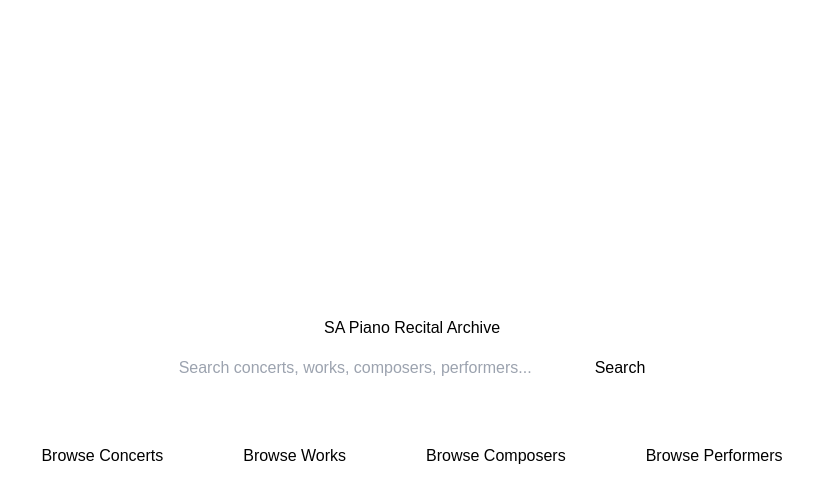
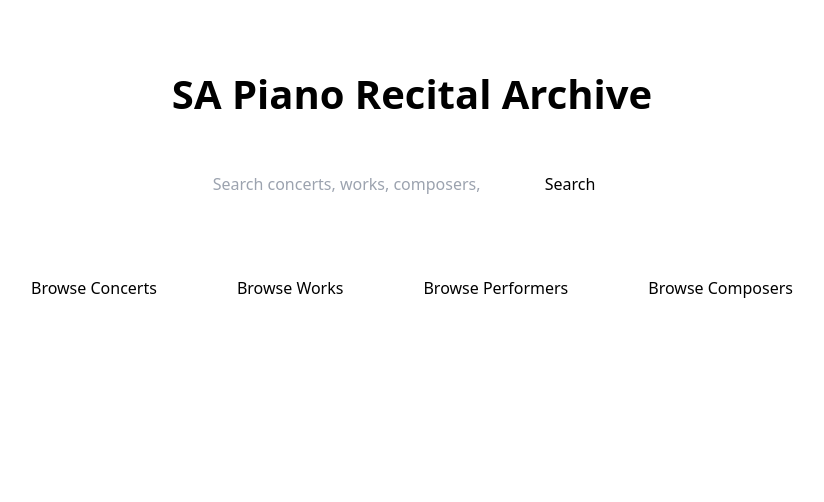
Before and after one commit to little-scale/sa-piano-archive-frontend-v2, a Next.js app: page / in a window 1280 px wide. Shown: the top 502 px of the page, without its empty margins (228-1052 px from the left). Built offline with nearby package versions, Linux system fonts and the light colour scheme.

Commit message:
Update index.js

```diff
--- a/pages/index.js
+++ b/pages/index.js
@@ -1,45 +1,48 @@
+import Link from 'next/link';
 import { useState } from 'react';
-import { useRouter } from 'next/router';
-import Link from 'next/link';
 
 export default function Home() {
   const [query, setQuery] = useState('');
-  const router = useRouter();
 
   const handleSearch = (e) => {
     e.preventDefault();
     if (query.trim()) {
-      router.push(`/search?q=${encodeURIComponent(query.trim())}`);
+      window.location.href = `/search?q=${encodeURIComponent(query.trim())}`;
     }
   };
 
   return (
-    <div style={{
-      display: 'flex',
-      flexDirection: 'column',
-      alignItems: 'center',
-      justifyContent: 'center',
-      height: '100vh',
-      fontFamily: 'sans-serif'
-    }}>
-      <h1>SA Piano Recital Archive</h1>
+    <div style={{ padding: '4rem', display: 'flex', flexDirection: 'column', alignItems: 'center' }}>
+      <h1 style={{ fontSize: '2.5rem', marginBottom: '2rem', fontWeight: 'bold' }}>
+        SA Piano Recital Archive
+      </h1>
 
-      <form onSubmit={handleSearch} style={{ marginBottom: '2rem' }}>
+      <form onSubmit={handleSearch} style={{ marginBottom: '3rem' }}>
         <input
           type="text"
           placeholder="Search concerts, works, composers, performers..."
           value={query}
           onChange={(e) => setQuery(e.target.value)}
-          style={{ padding: '1rem', width: '400px', fontSize: '1rem' }}
+          style={{ padding: '1rem', width: '300px', fontSize: '1rem' }}
         />
-        <button type="submit" style={{ padding: '1rem', marginLeft: '1rem', fontSize: '1rem' }}>Search</button>
+        <button type="submit" style={{ padding: '1rem 2rem', marginLeft: '1rem' }}>
+          Search
+        </button>
       </form>
 
       <div style={{ display: 'flex', gap: '1rem' }}>
-        <Link href="/concerts"><button style={{ padding: '1rem 2rem' }}>Browse Concerts</button></Link>
-        <Link href="/works"><button style={{ padding: '1rem 2rem' }}>Browse Works</button></Link>
-        <Link href="/composers"><button style={{ padding: '1rem 2rem' }}>Browse Composers</button></Link>
-        <Link href="/performers"><button style={{ padding: '1rem 2rem' }}>Browse Performers</button></Link>
+        <Link href="/concerts">
+          <button style={{ padding: '1rem 2rem' }}>Browse Concerts</button>
+        </Link>
+        <Link href="/works">
+          <button style={{ padding: '1rem 2rem' }}>Browse Works</button>
+        </Link>
+        <Link href="/performers">
+          <button style={{ padding: '1rem 2rem' }}>Browse Performers</button>
+        </Link>
+        <Link href="/composers">
+          <button style={{ padding: '1rem 2rem' }}>Browse Composers</button>
+        </Link>
       </div>
     </div>
   );
```
